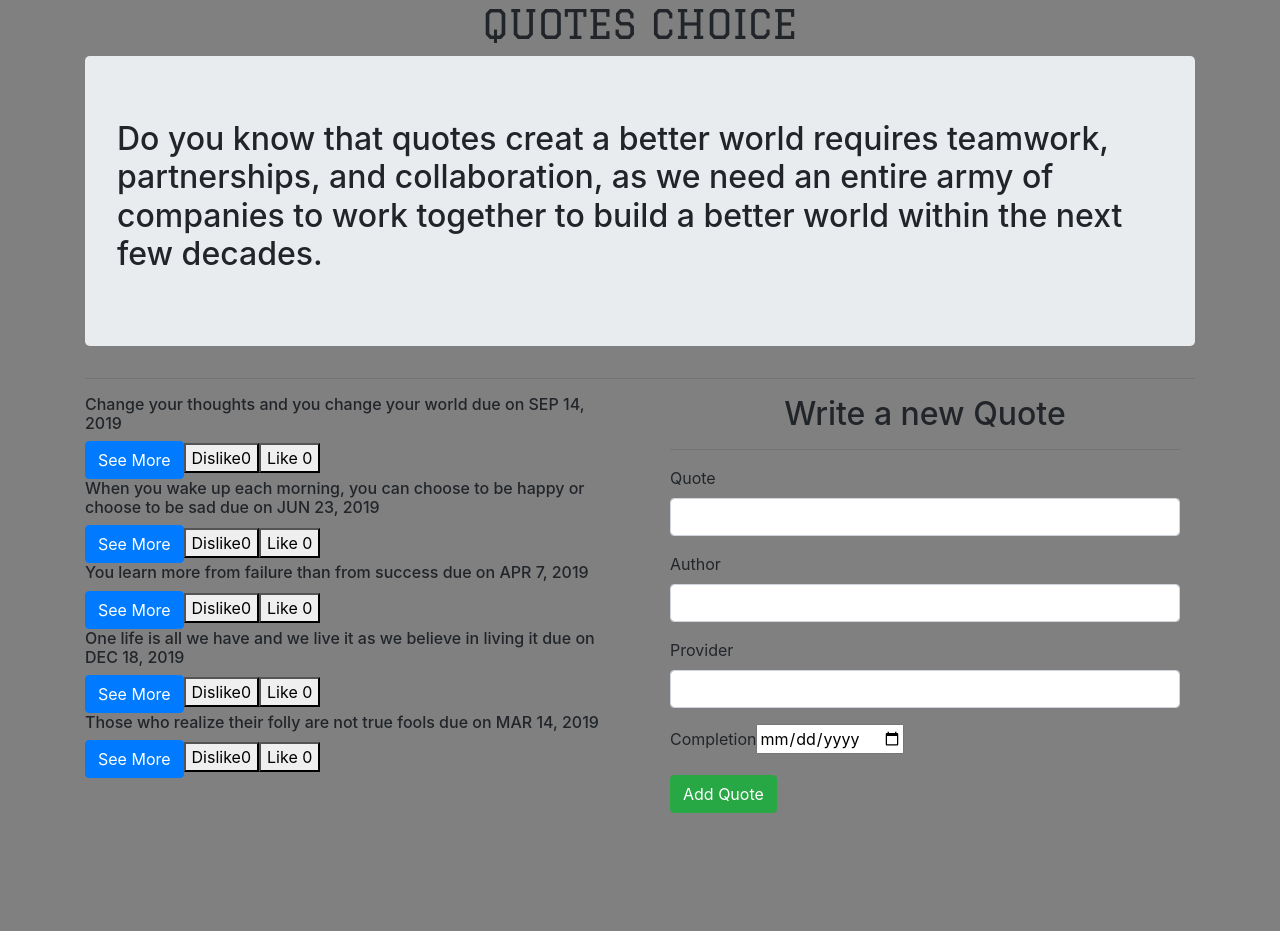
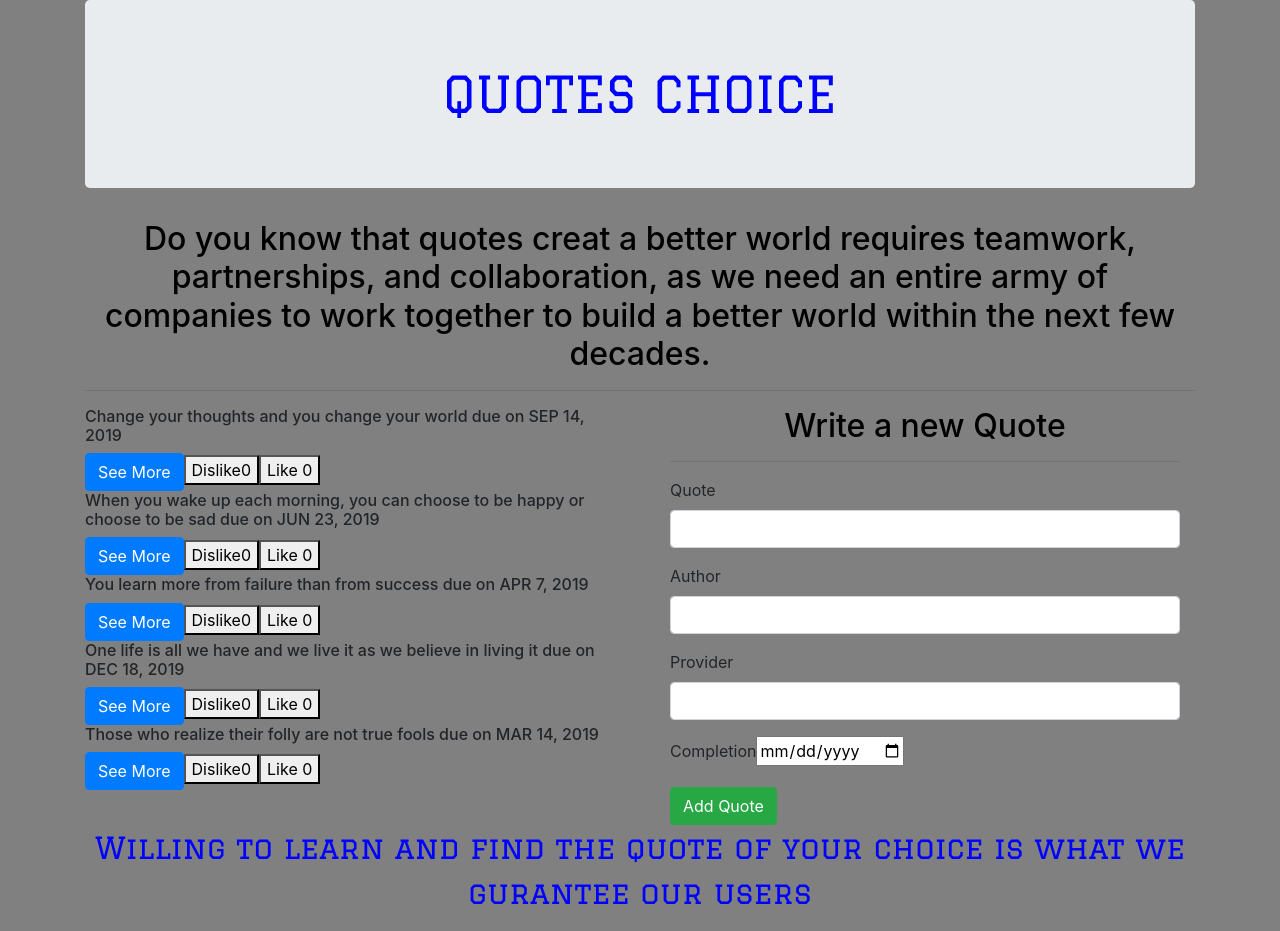
Before and after one commit to Maxwel5/my-Quotes, an Angular app: page / in a window 1280 px wide. Before the commit the page ends 813 px from the top, so only its background shows below. Built offline with nearby package versions, Linux system fonts and the light colour scheme.

Commit message:
Editing final changes

```diff
--- a/src/app/quote-detail/quote-detail.component.html
+++ b/src/app/quote-detail/quote-detail.component.html
@@ -1,3 +1,5 @@
 <p>{{quote.description}}</p>
 <p>This quote will be complete in {{quote.completeDate|dateCount}} days</p>
+<p>Author {{quote.author}}</p>
+<p>Provider {{quote.provider}}</p>
 <button (click)= 'quoteDelete(true)' class="btn-btn-outline-danger">Delete Quote</button>
--- a/src/app/quote/quote.component.html
+++ b/src/app/quote/quote.component.html
@@ -1,6 +1,6 @@
 <div class="container">
-    <h1 class="text-center">QUOTES CHOICE</h1>
-    <div class="jumbotron">
+    <h1 class="jumbotron text-center">QUOTES CHOICE</h1>
+    <div class="">
         <h2>Do you know that quotes creat a better world requires teamwork, partnerships, and collaboration, as we need an entire army of companies to work together to build a better world within the next few decades.</h2>
     </div>
     <hr>
@@ -27,4 +27,7 @@
       </div>
     </div>
     <p *ngIf='quotes.length > 5'>You have too many quotes</p>
+    <p id="final" class="text-center">Willing to learn and find the quote of your choice is what we gurantee our users
+
+    </p>
   </div>
--- a/src/styles.css
+++ b/src/styles.css
@@ -3,4 +3,15 @@ body {
 }
 h1 {
     font-family: 'Graduate', cursive;
+    font-size: 50px;
+    color: blue;
 }
+h2 {
+    text-align: center;
+    color: black;
+}
+#final {
+    font-family: 'Graduate', cursive;
+    font-size: 30px;
+    color: blue;
+}
```
